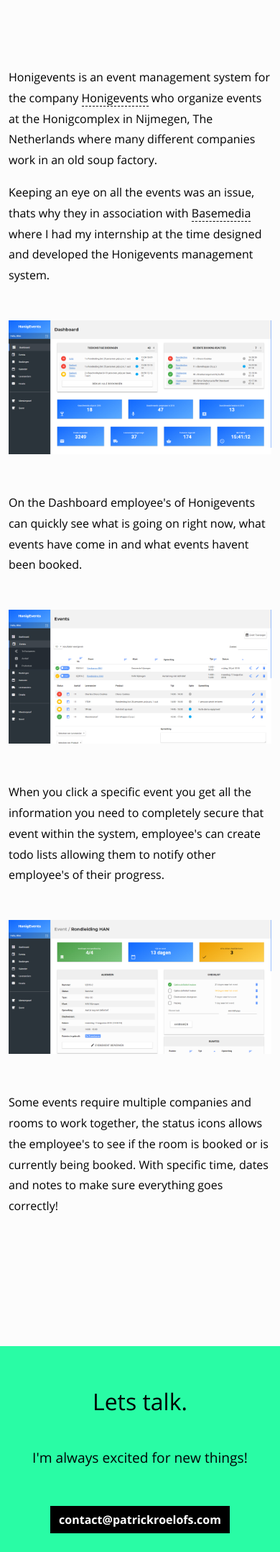
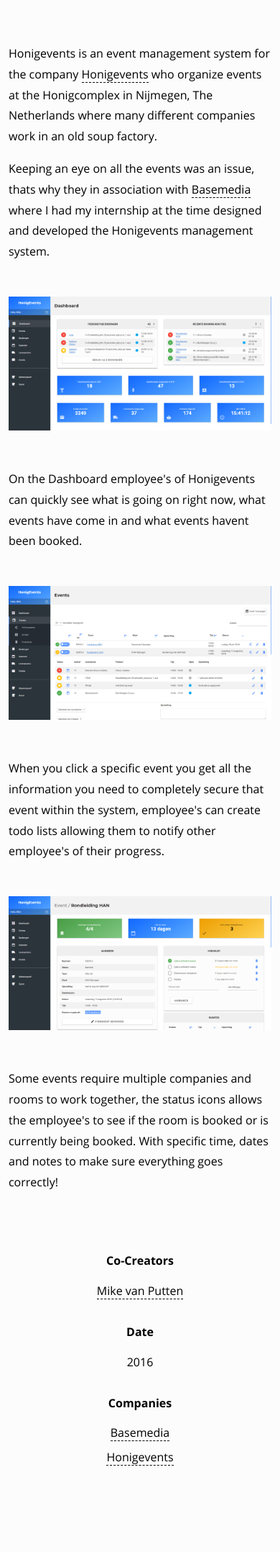
Before and after one commit to Patrickroelofs/HAN-Y1P2-WT, a PHP site: page /project.html in a window 390 px wide. Shown: the part 524-2680 px from the top of the page at 72% size. Run offline with PHP 8.4, Linux system fonts and the light colour scheme; some web fonts are replaced.

Commit message:
include project info and css fix

```diff
--- a/css/stylesheet.css
+++ b/css/stylesheet.css
@@ -819,6 +819,26 @@ select{
 	z-index: -1;
 }
 
+.project__info{
+	padding-top: 128px;
+	display: flex;
+	text-align: center;
+}
+
+.project__info > div{
+	width: 33.33%;
+}
+
+.project__info p{
+	font-size: 1.2em;
+	font-weight: bold;
+}
+
+.project__info span{
+	display: block;
+	margin: 12px 0;
+}
+
 /* ==========================================================================
 		TABLET
 	 ========================================================================== */
@@ -835,6 +855,9 @@ select{
 	}
 	.skills__list {
 		font-size: 1.2em;
+	}
+	.skills__person{
+		display: none;
 	}
 }
 
@@ -1052,6 +1075,20 @@ select{
 	}
 }
 
+@media screen and (max-width: 425px){
+	.project__info{
+		padding-top: 32px;
+		display: block;
+	}
+	.project__info > div{
+		width: 100%;
+		margin: 32px 0;
+	}
+	.nav__logo{
+		width: 100%;
+	}
+}
+
 /* ==========================================================================
 		Dark Theme Enabled
 	 ========================================================================== */
--- a/project.html
+++ b/project.html
@@ -83,6 +83,21 @@
 				room is booked or is currently being booked. With specific time, dates and notes to make sure everything
 				goes correctly!
 			</p>
+			<div class="project__info">
+				<div>
+					<p class="info">Co-Creators</p>
+					<a href="https://mikevp.me/" target="_blank">Mike van Putten</a>
+				</div>
+				<div>
+					<p class="info">Date</p>
+					<span>2016</span>
+				</div>
+				<div>
+					<p class="info">Companies</p>
+					<span><a href="https://www.basemedia.nl/" target="_blank">Basemedia</a></span>
+					<span><a href="https://honigevents.nl/" target="_blank">Honigevents</a></span>
+				</div>
+			</div>
 		</div>
 	</main>
 
```
Lines whose indentation alone changed are shown as unchanged.
